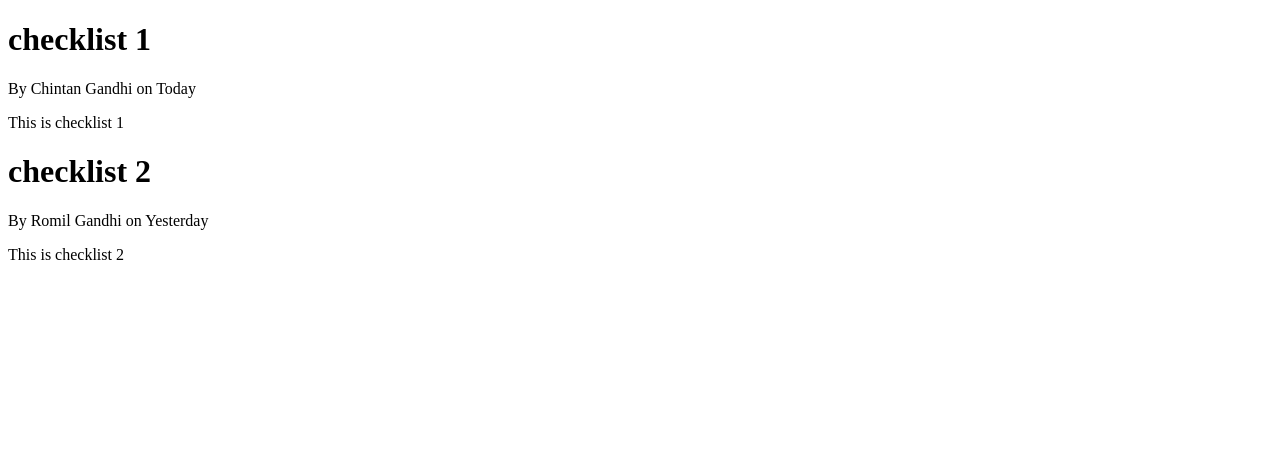
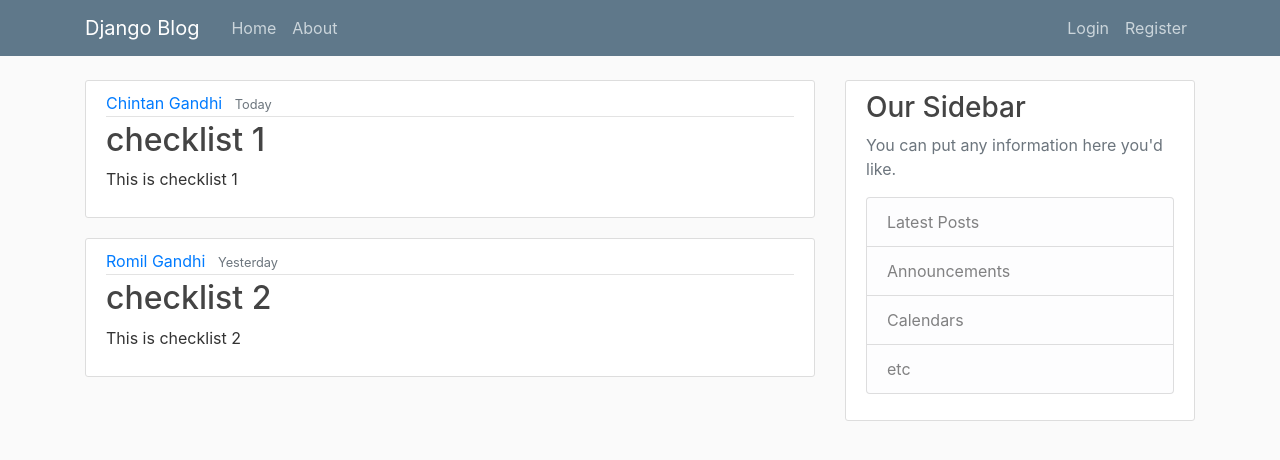
Before and after one commit to cagandhi/Checklist-Webapp-Django, a Django app: page / in a window 1280 px wide. Shown: the top 460 px of the page. Run offline with Django 3.2, Linux system fonts and the light colour scheme; some libraries are stand-ins or nearby versions.

Commit message:
part 3 - add bootstrap

```diff
--- /dev/null
+++ b/checklist/static/checklist/main.css
@@ -0,0 +1,84 @@
+body {
+  background: #fafafa;
+  color: #333333;
+  margin-top: 5rem;
+}
+
+h1, h2, h3, h4, h5, h6 {
+  color: #444444;
+}
+
+ul {
+  margin: 0;
+}
+
+.bg-steel {
+  background-color: #5f788a;
+}
+
+.site-header .navbar-nav .nav-link {
+  color: #cbd5db;
+}
+
+.site-header .navbar-nav .nav-link:hover {
+  color: #ffffff;
+}
+
+.site-header .navbar-nav .nav-link.active {
+  font-weight: 500;
+}
+
+.content-section {
+  background: #ffffff;
+  padding: 10px 20px;
+  border: 1px solid #dddddd;
+  border-radius: 3px;
+  margin-bottom: 20px;
+}
+
+.article-title {
+  color: #444444;
+}
+
+a.article-title:hover {
+  color: #428bca;
+  text-decoration: none;
+}
+
+.article-content {
+  white-space: pre-line;
+}
+
+.article-img {
+  height: 65px;
+  width: 65px;
+  margin-right: 16px;
+}
+
+.article-metadata {
+  padding-bottom: 1px;
+  margin-bottom: 4px;
+  border-bottom: 1px solid #e3e3e3
+}
+
+.article-metadata a:hover {
+  color: #333;
+  text-decoration: none;
+}
+
+.article-svg {
+  width: 25px;
+  height: 25px;
+  vertical-align: middle;
+}
+
+.account-img {
+  height: 125px;
+  width: 125px;
+  margin-right: 20px;
+  margin-bottom: 16px;
+}
+
+.account-heading {
+  font-size: 2.5rem;
+}
--- a/checklist/templates/checklist/about.html
+++ b/checklist/templates/checklist/about.html
@@ -1,3 +1,4 @@
+<!-- check home.html for common code understanding -->
 {% extends "checklist/base.html" %}
 
 {% block content %}
--- a/checklist/templates/checklist/base.html
+++ b/checklist/templates/checklist/base.html
@@ -1,6 +1,17 @@
+{% load static %}
+
 <!DOCTYPE html>
 <html>
 <head>
+	<!-- Required meta tags -->
+    <meta charset="utf-8">
+    <meta name="viewport" content="width=device-width, initial-scale=1, shrink-to-fit=no">
+
+    <!-- Bootstrap CSS -->
+    <link rel="stylesheet" href="https://stackpath.bootstrapcdn.com/bootstrap/4.4.1/css/bootstrap.min.css" integrity="sha384-Vkoo8x4CGsO3+Hhxv8T/Q5PaXtkKtu6ug5TOeNV6gBiFeWPGFN9MuhOf23Q9Ifjh" crossorigin="anonymous">
+
+    <link rel="stylesheet" type="text/css" href="{% static 'Checklist/main.css' %}">
+
 	{% if title %}
 		<title>Checklist - {{ title }}</title>
 	{% else %}
@@ -8,6 +19,59 @@
 	{% endif %}
 </head>
 <body>
-	{% block content %}{% endblock %}
+
+    <!-- NAVIGATION BAR start -->
+	<header class="site-header">
+      <nav class="navbar navbar-expand-md navbar-dark bg-steel fixed-top">
+        <div class="container">
+          <a class="navbar-brand mr-4" href="{% url 'checklist-home' %}">Django Blog</a>
+          <button class="navbar-toggler" type="button" data-toggle="collapse" data-target="#navbarToggle" aria-controls="navbarToggle" aria-expanded="false" aria-label="Toggle navigation">
+          <span class="navbar-toggler-icon"></span>
+          </button>
+          <div class="collapse navbar-collapse" id="navbarToggle">
+            <div class="navbar-nav mr-auto">
+              <a class="nav-item nav-link" href="{% url 'checklist-home' %}">Home</a>
+              <a class="nav-item nav-link" href="{% url 'checklist-about' %}">About</a>
+            </div>
+            <!-- Navbar Right Side -->
+            <div class="navbar-nav">
+                <!-- # in href - dead links -->
+              <a class="nav-item nav-link" href="#">Login</a>
+              <a class="nav-item nav-link" href="#">Register</a>
+            </div>
+          </div>
+        </div>
+      </nav>
+    </header>
+    <!-- NAVIGATION BAR end -->
+
+    <!-- MAIN CONTENT along with sidebar -->
+	<main role="main" class="container">
+      <div class="row">
+        <div class="col-md-8">
+          {% block content %}{% endblock %}
+        </div>
+        <div class="col-md-4">
+          <div class="content-section">
+            <h3>Our Sidebar</h3>
+            <p class='text-muted'>You can put any information here you'd like.
+              <ul class="list-group">
+                <li class="list-group-item list-group-item-light">Latest Posts</li>
+                <li class="list-group-item list-group-item-light">Announcements</li>
+                <li class="list-group-item list-group-item-light">Calendars</li>
+                <li class="list-group-item list-group-item-light">etc</li>
+              </ul>
+            </p>
+          </div>
+        </div>
+      </div>
+    </main>
+
+
+	<!-- OPTIONAL JAVASCRIPT -->
+    <!-- jQuery first, then Popper.js, then Bootstrap JS -->
+    <script src="https://code.jquery.com/jquery-3.4.1.slim.min.js" integrity="sha384-J6qa4849blE2+poT4WnyKhv5vZF5SrPo0iEjwBvKU7imGFAV0wwj1yYfoRSJoZ+n" crossorigin="anonymous"></script>
+    <script src="https://cdn.jsdelivr.net/npm/popper.js@1.16.0/dist/umd/popper.min.js" integrity="sha384-Q6E9RHvbIyZFJoft+2mJbHaEWldlvI9IOYy5n3zV9zzTtmI3UksdQRVvoxMfooAo" crossorigin="anonymous"></script>
+    <script src="https://stackpath.bootstrapcdn.com/bootstrap/4.4.1/js/bootstrap.min.js" integrity="sha384-wfSDF2E50Y2D1uUdj0O3uMBJnjuUD4Ih7YwaYd1iqfktj0Uod8GCExl3Og8ifwB6" crossorigin="anonymous"></script>
 </body>
 </html>
--- a/checklist/templates/checklist/home.html
+++ b/checklist/templates/checklist/home.html
@@ -1,9 +1,23 @@
+
+<!-- template inheritance -->
 {% extends "checklist/base.html" %}
 
+<!-- only replace the block content with this code -->
 {% block content %}
+	<!-- loop over posts list provided in context; use variable name used as key in context -->
 	{% for post in posts_var %}
-		<h1>{{post.title}}</h1>
+		<article class="media content-section">
+		  <div class="media-body">
+		    <div class="article-metadata">
+		      <a class="mr-2" href="#">{{ post.author }}</a>
+		      <small class="text-muted">{{ post.date_posted }}</small>
+		    </div>
+		    <h2><a class="article-title" href="#">{{ post.title }}</a></h2>
+		    <p class="article-content">{{ post.content }}</p>
+		  </div>
+		</article>
+		<!-- <h1>{{post.title}}</h1>
 		<p>By {{post.author}} on {{post.date}}</p>
-		<p>{{ post.content }}</p>
+		<p>{{ post.content }}</p> -->
 	{% endfor %}
 {% endblock %}
--- a/checklist/urls.py
+++ b/checklist/urls.py
@@ -3,6 +3,5 @@ from . import views
 
 urlpatterns = [
     path('', views.home, name='checklist-home'),
-    path('home/', views.home, name='checklist-home'),
     path('about/', views.about, name='checklist-about'),
 ]
--- a/checklist/views.py
+++ b/checklist/views.py
@@ -9,13 +9,13 @@ posts = [
 		'title': 'checklist 1',
 		'author': 'Chintan Gandhi',
 		'content': 'This is checklist 1',
-		'date': 'Today'
+		'date_posted': 'Today'
 	},
 	{
 		'title': 'checklist 2',
 		'author': 'Romil Gandhi',
 		'content': 'This is checklist 2',
-		'date': 'Yesterday'
+		'date_posted': 'Yesterday'
 	},
 ]
 
```
